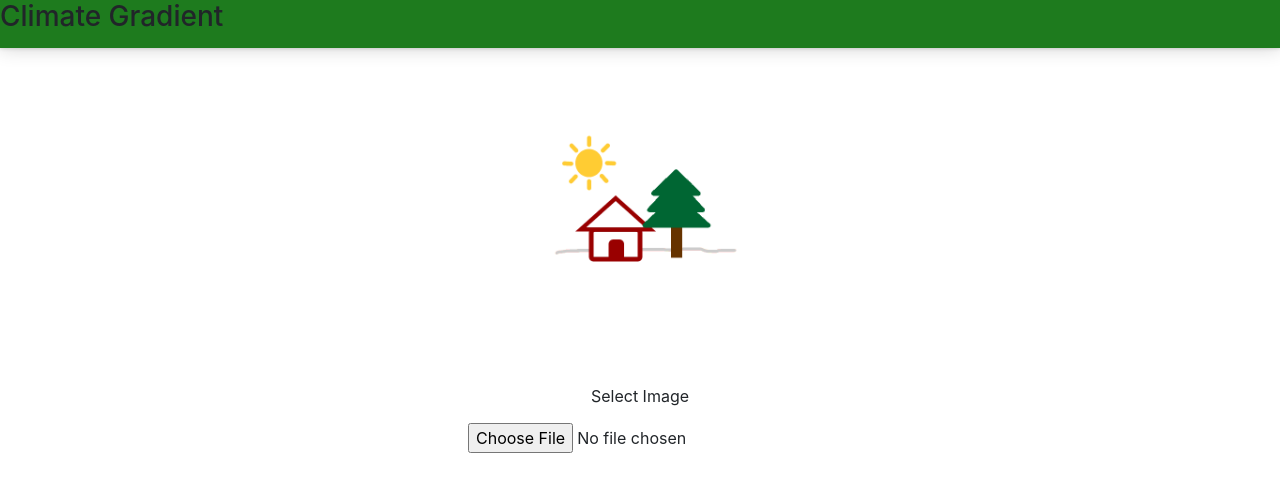
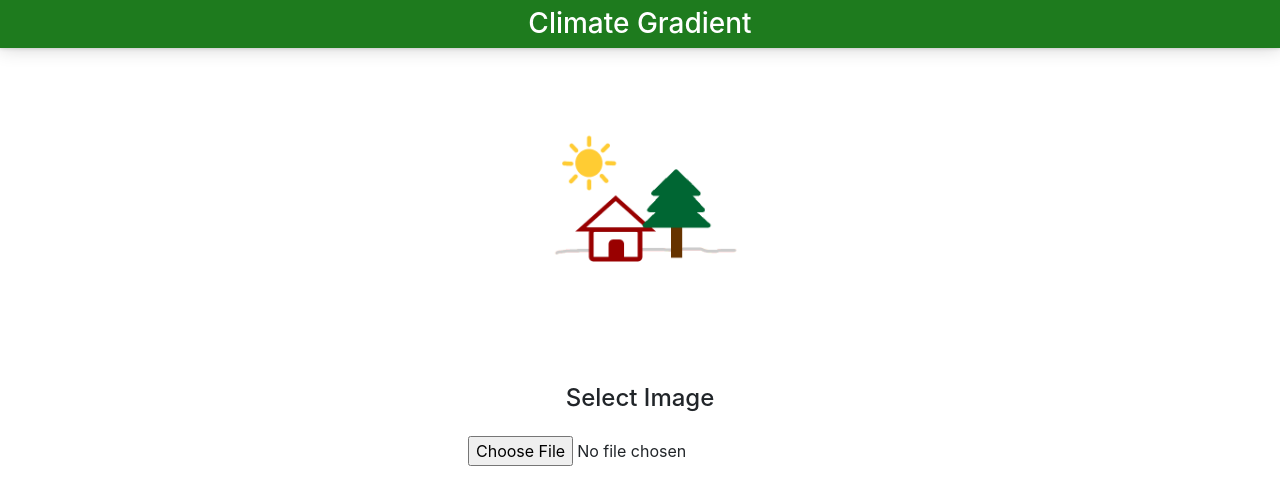
Before and after one commit to mwalmsley/climate-gradient, a React (Create React App) app: page / in a window 1280 px wide. Shown: the top 504 px of the page. Built offline with nearby package versions, Linux system fonts and the light colour scheme.

Commit message:
Style tweaks

```diff
--- a/src/components/UI/Button.jsx
+++ b/src/components/UI/Button.jsx
@@ -12,7 +12,9 @@ const btn = (props) => {
         // </Button>
         <form>
             <div class="form-group">
-                <label htmlFor='single'>{props.name}</label>
+                <label htmlFor='single'>
+                    <h4>{props.name}</h4>
+                </label>
                 <br></br>
                 <input className='btn fadein button' type='file' id='single' onChange={props.upload}  />
             </div>
--- a/src/containers/Homepage.jsx
+++ b/src/containers/Homepage.jsx
@@ -12,7 +12,7 @@ class Homepage extends Component {
         return(
             <div>
                 <div className={styles.nav}>
-                    <h3>Climate Gradient</h3>
+                    <h3 className={styles.navtext}>Climate Gradient</h3>
                 </div>
                 <div className={styles.b}>
                     <div className={styles.upperdiv}>
--- a/src/containers/Homepage.module.css
+++ b/src/containers/Homepage.module.css
@@ -5,6 +5,13 @@
     height: 3rem;
 }
 
+.navtext {
+    text-align: center;
+    text-justify: auto;
+    color: white;
+    padding-top: 7px;
+    /* display: inline-block; */
+}
 .b {
     padding: 3rem;
     text-align: center;
--- a/src/containers/Result.jsx
+++ b/src/containers/Result.jsx
@@ -23,15 +23,18 @@ class Result extends Component {
         return(
             <div>
                 <div className={styles.nav}>
-                    <h3>Climate Gradient</h3>
+                    <div className={styles.navtext}>
+                        <h3>Climate Gradient</h3>
+                    </div>
                     <i class="fas fa-bars"></i>
                 </div>
                 <div className={styles.b}>
-                    <h2>What Will Your World Look Like</h2>
+                    <h3>What Will Your World Look Like</h3>
                     <h4>Present</h4>
                     <img src={this.props.images[0]} alt='' />
                     <h4>Future</h4>
                     <img src={this.props.images[1]} alt='' />
+                    <br></br>
                     <br></br>
                     <h4>{quotes[Math.floor(Math.random()*quotes.length)]}</h4>
                 </div>
```
